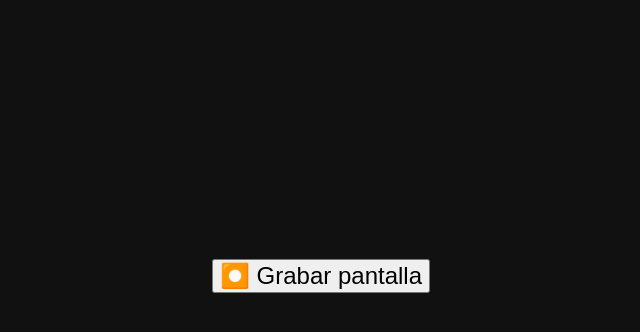
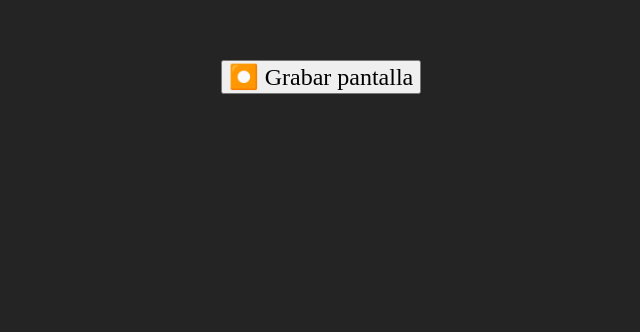
Before and after one commit to JulianLlanten8/Graba-miduLian, a plain HTML site: page index.html in a window 1280 px wide. Shown: the part 132-464 px from the top of the page, without its empty margins (319-959 px from the left). Drawn offline with Linux system fonts and the light colour scheme; files that its build step writes are made by us from their sources.

Commit message:
update: estilos

```diff
--- a/assets/app.css
+++ b/assets/app.css
@@ -1,10 +1,24 @@
+* {
+  min-width: 0;
+  font: inherit;
+
+  &::before, &::after {
+    box-sizing: border-box;
+  }
+}
+
 body {
-  height: 100vh;
-  background: #111;
+  margin: 0;
+  height: 100dvh;
+  background: #242424;
   display: grid;
-  place-content: center;
+  place-items: center;
 }
 
 button {
   font-size: 24px;
 }
+
+p {
+  text-wrap: pretty;
+}
--- a/assets/app.js
+++ b/assets/app.js
@@ -4,8 +4,6 @@ $button.addEventListener("click", async () => {
   const media = await navigator.mediaDevices.getDisplayMedia({
     video: { frameRate: { ideal: 30 } },
     audio: true,
-    controls: true,
-    systemAudio: true,
   });
   const mediarecorder = new MediaRecorder(media, {
     mimeType: "video/webm;codecs=vp8,opus",
--- a/index.html
+++ b/index.html
@@ -4,7 +4,7 @@
 <head>
   <meta charset="UTF-8">
   <meta name="viewport" content="width=device-width, initial-scale=1.0">
-  <link rel="stylesheet" href="./assets/css/app.css">
+  <link rel="stylesheet" href="./assets/app.css">
   <title>Grabador de pantalla</title>
 </head>
 
```
